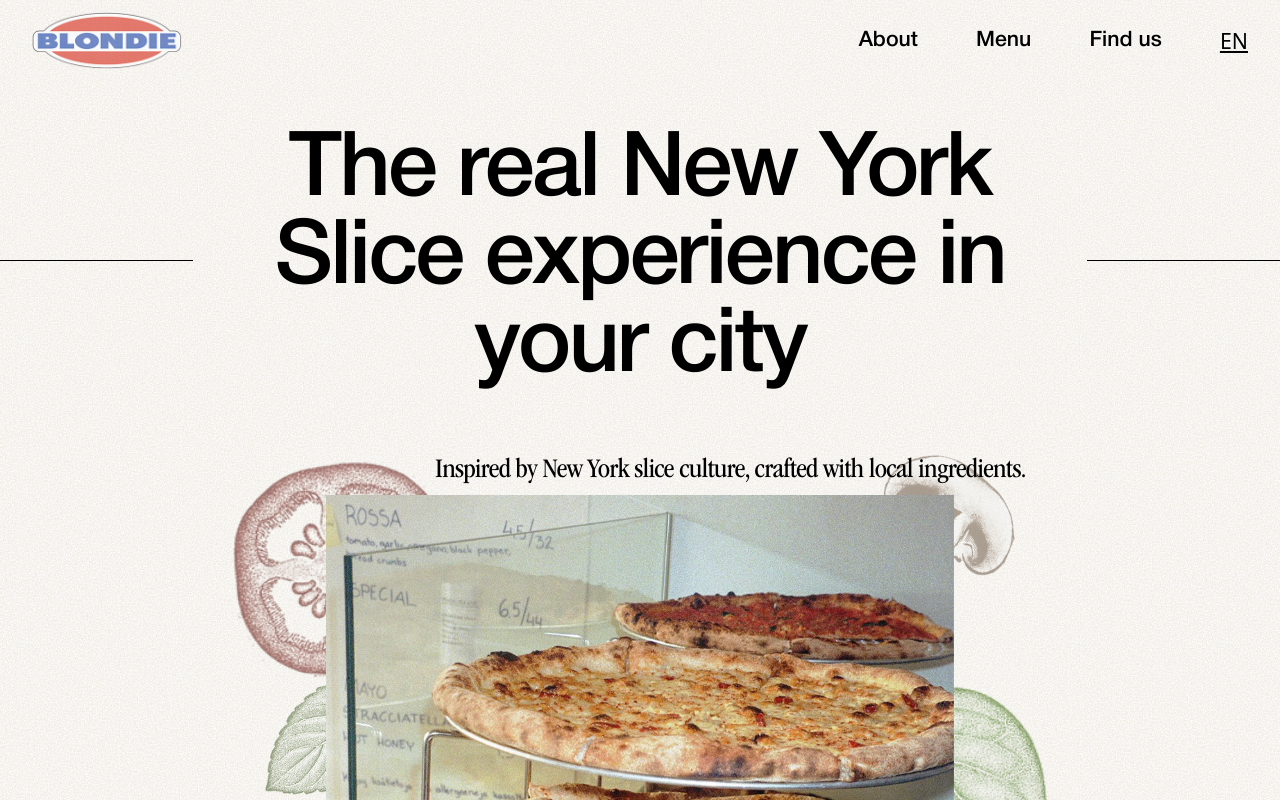
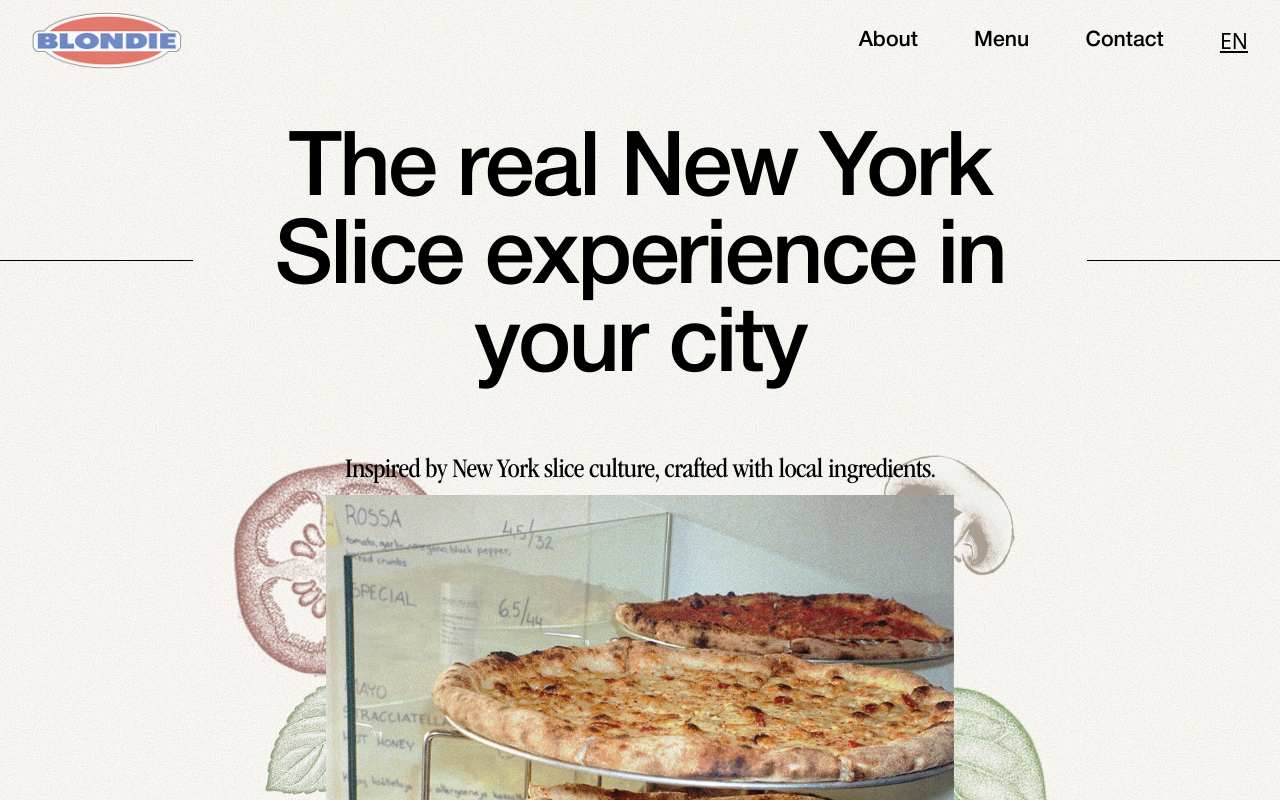
Before and after one commit to lucasprtc/blondie-vitrine, a Next.js app in the folder blondie-website/: page / in a window 1280 px wide. Shown: the top 800 px of the page. Built offline with nearby package versions, Linux system fonts and the light colour scheme.

Commit message:
fix(clean): clean code

```diff
--- a/blondie-website/app/components/layout/Header.tsx
+++ b/blondie-website/app/components/layout/Header.tsx
@@ -1,16 +1,42 @@
+"use client";
 
+interface MenuItem {
+    label: string;
+    image: string;
+    sectionId: string;
+}
 
 const Header = () => {
+    const menuItems: MenuItem[] = [
+        { label: 'About', image: '/food/pepper.png', sectionId: 'about' },
+        { label: 'Menu', image: '/food/origano.png', sectionId: 'menu' },
+        { label: 'Contact', image: '/food/mushroom.png', sectionId: 'contact' }
+    ];
+
+    const handleMenuItemClick = (sectionId: string): void => {
+        const section = document.getElementById(sectionId);
+        if (section) {
+            section.scrollIntoView({
+                behavior: 'smooth',
+                block: 'start'
+            });
+        }
+    };
+
     return (
         <header className="fixed top-0 left-0 w-full grid-layout grid-container py-3 z-998">
-            <div className="col-span-2">
+            <button className="col-span-2 cursor-pointer" onClick={() => handleMenuItemClick('home')}>
                 <img src="logo-blondie.png" alt="" className="max-w-[150px] w-full" />
-            </div>
+            </button>
             <div className="col-span-1 md:col-span-4 col-start-6 md:col-start-9 flex justify-end md:justify-between md:items-center">
-                <button className="hidden md:block font-medium text-lg cursor-pointer">About</button>
-                <button className="hidden md:block font-medium text-lg cursor-pointer">Menu</button>
-                <button className="hidden md:block font-medium text-lg cursor-pointer">Find us</button>
-                <button className="button font-primary text-base md:text-lg">EN</button>
+                {menuItems.map((item, index) => (
+                    <button onClick={() => handleMenuItemClick(item.sectionId)} key={index} className="hidden lg:block font-medium text-lg cursor-pointer relative group leading-6">
+                        <span className="z-10 relative">{item.label}</span>
+                        <img src={item.image} alt="" className="absolute -top-1.5 max-w-[35px] z-0 duration-200 transition-all opacity-0 -right-8 group-hover:-right-5 group-hover:opacity-60" />
+                        <span className="absolute bottom-0 left-0 w-0 h-px bg-current transition-all duration-200 ease-out group-hover:w-full"></span>
+                    </button>
+                ))}
+                <button className="button font-primary text-base lg:text-lg">EN</button>
             </div>
         </header>
     );
--- a/blondie-website/app/components/layout/Menu.tsx
+++ b/blondie-website/app/components/layout/Menu.tsx
@@ -39,7 +39,6 @@ const Menu: React.FC = () => {
     }, []);
 
     const openMenu = (): void => {
-        // Animation de l'overlay
         gsap.to(overlayRef.current, {
             opacity: 1,
             duration: 0.4,
@@ -91,7 +90,6 @@ const Menu: React.FC = () => {
     };
 
     const closeMenu = (): void => {
-        // Animation de fermeture de l'overlay
         gsap.to(overlayRef.current, {
             opacity: 0,
             duration: 0.3,
@@ -159,7 +157,6 @@ const Menu: React.FC = () => {
 
     return (
         <>
-            {/* Overlay gris */}
             <div
                 ref={overlayRef}
                 onClick={closeMenu}
@@ -190,7 +187,7 @@ const Menu: React.FC = () => {
                     <button
                         ref={(el) => { menuItemsRef.current[4] = el; }}
                         onClick={closeMenu}
-                        className="text-2xl w-full flex flex-col gap-1"
+                        className="text-2xl text-left w-full flex flex-col gap-1"
                     >
                         <span>Close</span>
                     </button>
--- a/blondie-website/app/components/section/AboutSection.tsx
+++ b/blondie-website/app/components/section/AboutSection.tsx
@@ -70,12 +70,12 @@ const AboutSection = () => {
         <section id="about" ref={aboutSectionRef} className="relative grid-container grid-layout overflow-hidden py-6 lg:py-0">
             <div
                 ref={squareRef}
-                className="z-10 absolute top-[90px] lg:top-[200px] col-span-6 lg:col-start-4 p-4 w-full lg:w-fit flex flex-row items-center justify-between gap-4 lg:gap-8 bg-white rounded-[10px] shadow-2xl"
+                className="z-10 absolute top-[90px] lg:top-[200px] left-1/2 lg:left-0 -translate-x-1/2 lg:translate-none col-span-6 lg:col-start-4 p-4 w-[calc(100%-32px)] lg:w-fit flex flex-row items-center justify-between gap-4 lg:gap-8 bg-white rounded-[10px] shadow-2xl"
             >
                 <img src="/picture/about-desc.png" alt="" className="max-w-[110px] lg:max-w-[220px] aspect-square" />
                 <p className="font-secondary text-base lg:text-xl tracking-[-0.48px] leading-5 lg:leading-10">We make fresh, thin-crust pizzas with quality ingredients and a friendly spirit — the kind of place where good food brings people together.</p>
             </div>
-            <div ref={line} className="absolute translate-x-1/2 h-[375px] lg:h-[800px] w-px bg-black right-1/2 mt-[140px] lg:mt-[220px]"></div>
+            <div ref={line} className="absolute translate-x-1/2 h-[375px] md:h-[800px] w-px bg-black right-1/2 mt-[140px] lg:mt-[220px]"></div>
             <div className="flex flex-row gap-4 w-full col-span-6 lg:col-span-12 lg:pt-[100px]">
                 <div className="w-1/2 grid content-start grid-cols-3 lg:grid-cols-6 gap-y-6 lg:gap-y-0 gap-x-4 md:gap-x-6">
                     <div className="col-span-3 grid content-start grid-cols-3 gap-x-4 gap-y-6 md:gap-x-6 lg:gap-y-[70px] lg:pt-[200px]">
@@ -98,7 +98,7 @@ const AboutSection = () => {
                     </div>
                 </div>
             </div>
-            <div className="col-spa n-3 col-start-1 grid grid-cols-3 gap-4">
+            <div className="col-span-3 col-start-1 grid grid-cols-3 gap-4">
             </div>
         </section>
     );
--- a/blondie-website/app/components/section/ContactSection.tsx
+++ b/blondie-website/app/components/section/ContactSection.tsx
@@ -16,7 +16,7 @@ const ContactSection = () => {
   useEffect(() => {
     const handleResize = () => setIsMobile(window.innerWidth <= 1024);
 
-    handleResize(); // Vérifie dès le premier rendu côté client
+    handleResize();
     window.addEventListener("resize", handleResize);
 
     return () => window.removeEventListener("resize", handleResize);
--- a/blondie-website/app/components/section/HeroSection.tsx
+++ b/blondie-website/app/components/section/HeroSection.tsx
@@ -16,6 +16,9 @@ const HeroSection = () => {
 
     useEffect(() => {
         const ctx = gsap.context(() => {
+            const isMobile = window.innerWidth < 720;
+            const delay = isMobile ? 0.4 : 1;
+
             gsap.fromTo(
                 imageRef.current,
                 {
@@ -31,9 +34,6 @@ const HeroSection = () => {
                 }
             );
 
-            // Animation du texte au-dessus de l'image : apparaît de derrière l'image
-            const isMobile = window.innerWidth < 720;
-            const delay = isMobile ? 0.4 : 1;
             gsap.fromTo(
                 textAboveImageRef.current,
                 {
@@ -51,7 +51,6 @@ const HeroSection = () => {
                 }
             );
 
-            // Animation des lignes noires : s'agrandissent de l'intérieur
             gsap.fromTo(
                 blackLine1Ref.current,
                 {
@@ -98,7 +97,6 @@ const HeroSection = () => {
                 }
             );
 
-            // Basil (basilic) - vient du centre vers la gauche
             gsap.fromTo(
                 basilRef.current,
                 {
@@ -118,7 +116,6 @@ const HeroSection = () => {
                 }
             );
 
-            // Mushroom (champignon) - vient du centre vers la droite/haut
             gsap.fromTo(
                 mushroomRef.current,
                 {
@@ -138,7 +135,6 @@ const HeroSection = () => {
                 }
             );
 
-            // Origano (origan) - vient du centre vers la droite
             gsap.fromTo(
                 origanoRef.current,
                 {
@@ -164,20 +160,20 @@ const HeroSection = () => {
 
     return (
         <section id='home' className="px-4 lg:px-0 relative h-lvh lg:h-fit overflow-hidden">
-            <div className="grid-layout items-center relative pt-[40%] lg:pt-[10%]">
+            <div className="grid-layout items-center relative pt-[40%] sm:pt-[25%] lg:pt-[10%]">
                 <div ref={blackLine1Ref} className="hidden lg:block h-px bg-black col-span-2"></div>
                 <AnimatedText
                     delay={0.1}
                     text="The real New York Slice experience in your city"
-                    className="col-span-5 lg:col-span-8 text-2xl lg:text-5xl lg:text-center text-black font-primary font-medium tracking-[-0.03em] break-normal lg:leading-22"
+                    className="col-span-5 lg:col-span-8 text-2xl md:text-3xl lg:text-4xl xl:text-5xl lg:text-center text-black font-primary font-medium tracking-[-0.03em] break-normal lg:leading-18 xl:leading-22"
                 />
                 <div ref={blackLine2Ref} className="hidden lg:block h-px bg-black col-span-2"></div>
-                <img src="/food/mushroom.png" alt="" className="absolute max-w-[150px] -bottom-[40%] -right-[15%] -rotate-15 lg:hidden" />
+                <img src="/food/mushroom.png" alt="" className="absolute max-w-[150px] -bottom-[40%] md:-bottom-[20%] -right-[15%] md:-right-[10%] -rotate-15 lg:hidden" />
             </div>
-            <div className="relative grid grid-cols-6 md:grid-cols-12 gap-4 md:gap-6 lg:gap-y-1 mt-[40%] lg:mt-[60px]" >
+            <div className="relative grid grid-cols-6 lg:grid-cols-12 gap-4 md:gap-6 lg:gap-y-1 mt-[40%] sm:mt-[15%] lg:mt-[60px]" >
                 <h2
                     ref={textAboveImageRef}
-                    className="col-span-5 lg:col-start-5 lg:col-span-6 col-start-3 font-secondary text-xl text-black tracking-[-0.852px] relative"
+                    className="col-span-5 col-start-3 lg:col-start-4 lg:text-center lg:col-span-6  font-secondary text-xl lg:text-lg xl:text-xl text-black tracking-[-0.852px] relative"
                 >
                     Inspired by New York slice culture, crafted with local ingredients.
                 </h2>
@@ -215,7 +211,7 @@ const HeroSection = () => {
                     />
                 </div>
 
-                <img src="/food/pepperoni.png" alt="" className="max-w-[150px] absolute -top-[50%] -left-[20%] lg:hidden" />
+                <img src="/food/pepperoni.png" alt="" className="max-w-[150px] absolute -top-[50%] -left-[20%] md:-left-[10%] md:-top-[150%] lg:hidden" />
 
             </div>
             <img src="/food/origano.png" alt="" className="absolute max-w-[120px] lg:hidden -right-[5%] bottom-0" />
--- a/blondie-website/app/components/section/MenuSection.tsx
+++ b/blondie-website/app/components/section/MenuSection.tsx
@@ -66,7 +66,7 @@ const MenuSection = () => {
 
     useEffect(() => {
         const checkWidth = () => {
-        setIsLgUp(window.innerWidth >= 1024); // Tailwind lg breakpoint = 1024px
+        setIsLgUp(window.innerWidth >= 1024);
         };
 
         checkWidth();
@@ -95,7 +95,7 @@ const MenuSection = () => {
                         smallPrice={p.smallPrice}
                         largePrice={p.largePrice}
                         variant={!isLgUp ? p.variant : 'left'}
-                        noBorder={isLastRow} // On passe cette info au composant
+                        noBorder={isLastRow}
                     />
                     );
                 })}
--- a/blondie-website/app/components/ui/InfiniteSlider.tsx
+++ b/blondie-website/app/components/ui/InfiniteSlider.tsx
@@ -31,13 +31,11 @@ export default function InfiniteSLider({ comments }: Comments) {
     const totalWidth = trackRef.current.scrollWidth / 2;
     const baseSpeed = 50;
 
-    // Set initial state for cards - hidden and below
     gsap.set(cardsRef.current, {
       y: 50,
       opacity: 0
     });
 
-    // Fade in animation on scroll
     gsap.to(cardsRef.current, {
       y: 0,
       opacity: 1,
@@ -51,7 +49,6 @@ export default function InfiniteSLider({ comments }: Comments) {
       }
     });
 
-    // Infinite scroll animation
     tweenRef.current = gsap.to(trackRef.current, {
       x: `-=${totalWidth}`,
       duration: totalWidth / baseSpeed,
--- a/blondie-website/app/globals.css
+++ b/blondie-website/app/globals.css
@@ -36,7 +36,7 @@
 }
 
 .grid-layout {
-  @apply grid grid-cols-6 md:grid-cols-12 gap-4 md:gap-6;
+  @apply grid grid-cols-6 lg:grid-cols-12 gap-4 lg:gap-6;
 }
 
 .grid-layout.desktop {
@@ -50,7 +50,7 @@
 
 .background {
   position: relative;
-  background: #f4f4f4; /* ta vraie couleur */
+  background: #f4f4f4;
 }
 
 .button {
--- a/blondie-website/app/layout.tsx
+++ b/blondie-website/app/layout.tsx
@@ -4,12 +4,6 @@ import localFont from "next/font/local";
 import Header from "./components/layout/Header";
 import "./globals.css";
 import Menu from "./components/layout/Menu";
-
-// const ebGaramond = EB_Garamond({
-//   subsets: ["latin"],
-//   variable: "--font-eb-garamond",
-//   display: "swap",
-// });
 
 const ebGaramond = localFont({
   src: '../public/fonts/ITC-Garamond-Std-Book-Narrow.woff2',
```
Also changed, not shown: blondie-website/app/components/layout/Footer.tsx (deleted). Lines whose indentation alone changed are shown as unchanged.
